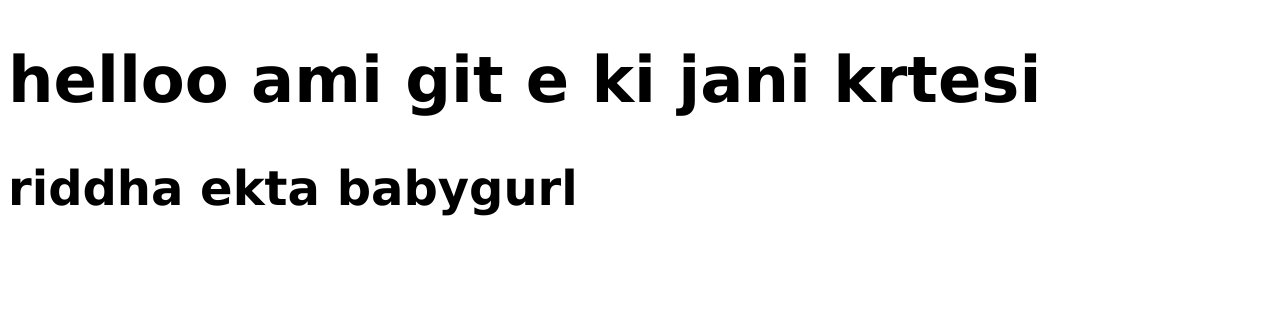
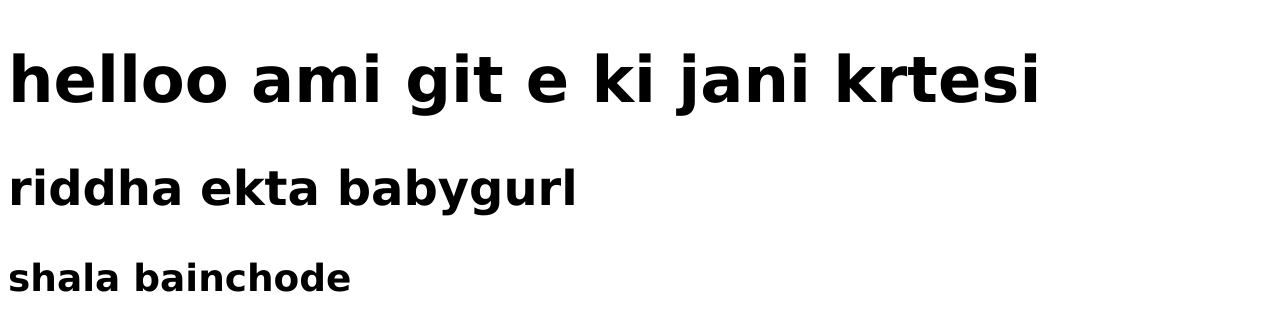
Before and after one commit to ShapItUp/javasikhiamihehe, a plain HTML site: page javasikhiamihehe/index.html in a window 1280 px wide. Drawn offline with Linux system fonts and the light colour scheme.

Commit message:
Updated code

```diff
--- a/javasikhiamihehe/index.html
+++ b/javasikhiamihehe/index.html
@@ -9,6 +9,7 @@
 <body>
     <h1>helloo ami git e ki jani krtesi</h1>
     <h2>riddha ekta babygurl</h2>
+    <h3>shala bainchode</h3>
     <script src="index.js">  </script>
      <!--script niche rakho naile upor gula o run hbe na goru  -->
 
```
